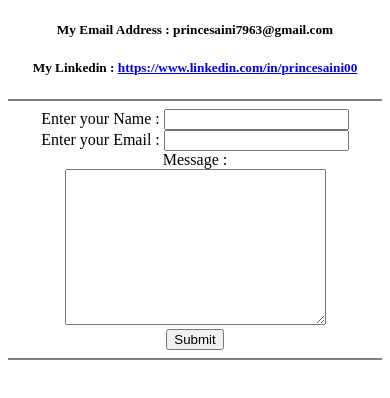
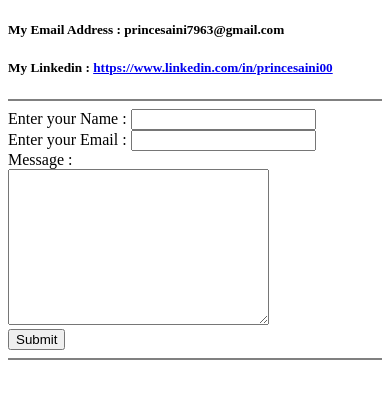
Before and after one commit to PrinceSainiMundra/CV, a plain HTML site: page contactme.html in a window 390 px wide. Drawn offline with Linux system fonts and the light colour scheme.

Commit message:
Update contactme.html

```diff
--- a/contactme.html
+++ b/contactme.html
@@ -4,16 +4,6 @@
 <head>
     <meta charset="UTF-8">
     <title>Contact Me</title>
-    <style>
-    @media (max-width: 480px) {
-      body > * {
-            display:block;
-        }
-      body {
-            text-align:center;
-        }
-    }
-  </style>
 </head>
 
 <body>
```
